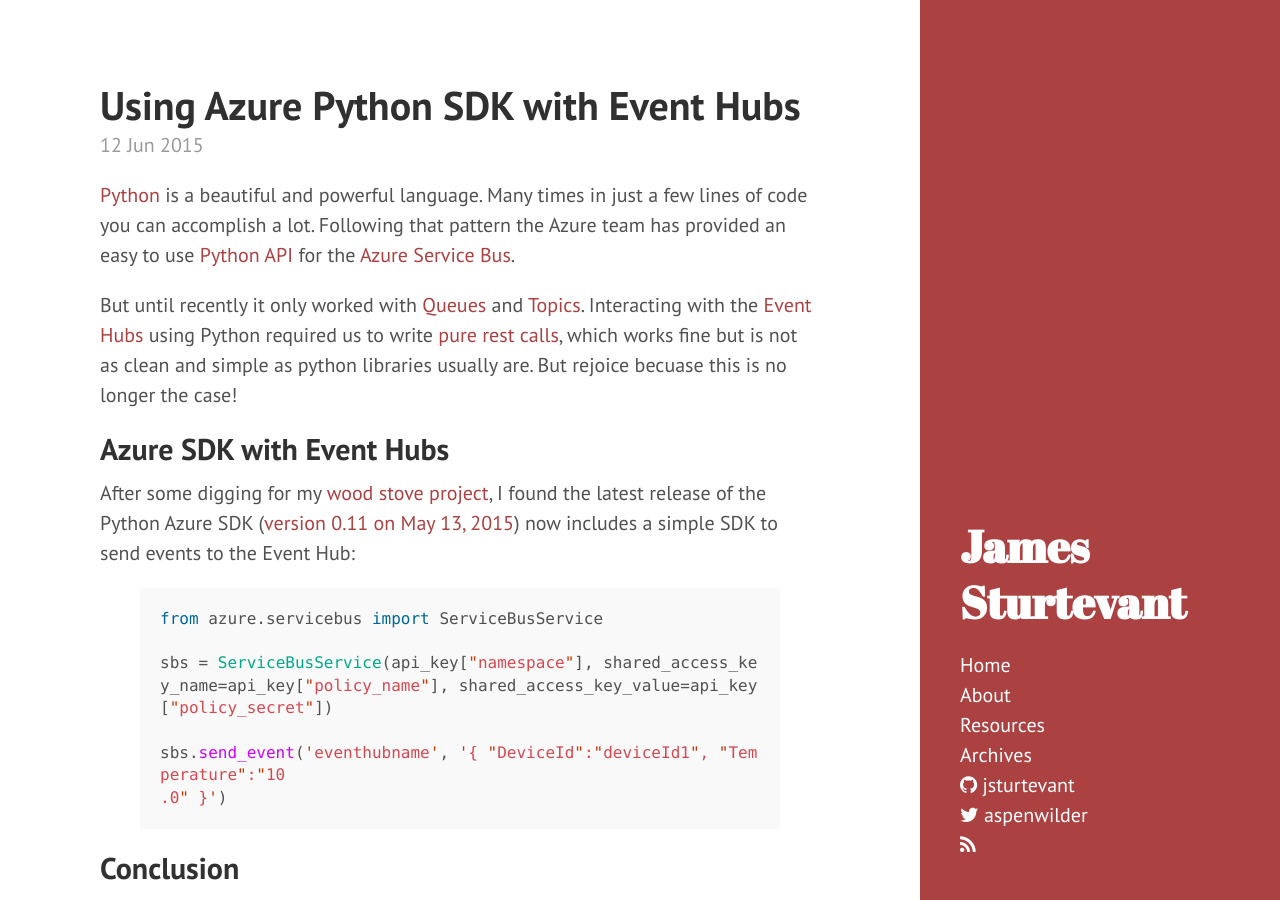
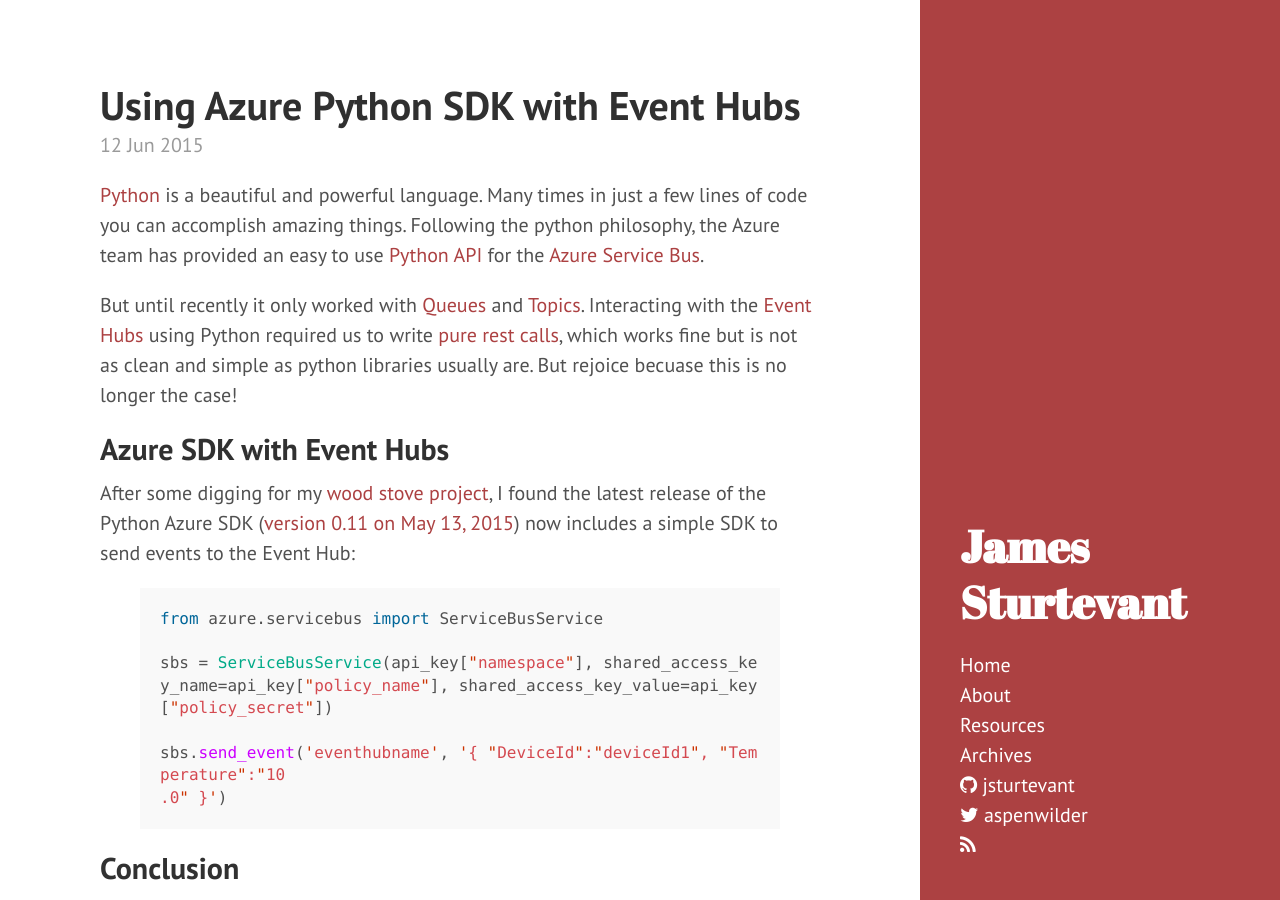
Before and after one commit to jsturtevant/jsturtevant.github.io, a Jekyll site: the page built from _posts/2015-06-12-using-azure-python-sdk-with-event-hubs.markdown, in a window 1280 px wide and 900 px high. Built offline with Jekyll 4.4.1, drawn with Linux system fonts in a browser that asks for light colours; nearby versions of some CDN libraries; Markdown is read by kramdown in place of the engine named in the settings; comment, search, counter and statistics services are not loaded.

Commit message:
updated wording

```diff
--- a/_posts/2015-06-12-using-azure-python-sdk-with-event-hubs.markdown
+++ b/_posts/2015-06-12-using-azure-python-sdk-with-event-hubs.markdown
@@ -9,7 +9,7 @@ categories:
   - IoT
 ---
 
-[Python](https://www.python.org/) is a beautiful and powerful language.  Many times in just a few lines of code you can accomplish a lot.  Following that pattern the Azure team has provided an easy to use [Python API](https://github.com/Azure/azure-sdk-for-python) for the [Azure Service Bus](http://azure.microsoft.com/en-us/services/service-bus/).
+[Python](https://www.python.org/) is a beautiful and powerful language.  Many times in just a few lines of code you can accomplish amazing things.  Following the python philosophy, the Azure team has provided an easy to use [Python API](https://github.com/Azure/azure-sdk-for-python) for the [Azure Service Bus](http://azure.microsoft.com/en-us/services/service-bus/).
 
 But until recently it only worked with [Queues](https://azure.microsoft.com/en-us/documentation/articles/service-bus-dotnet-how-to-use-queues/) and [Topics](https://azure.microsoft.com/en-us/documentation/articles/service-bus-dotnet-how-to-use-topics-subscriptions/). Interacting with the [Event Hubs](http://azure.microsoft.com/en-us/services/event-hubs/) using Python required us to write [pure rest calls](http://blog.kloud.com.au/2014/10/11/the-internet-of-things-with-arduino-azure-event-hubs-and-the-azure-python-sdk/), which works fine but is not as clean and simple as python libraries usually are.  But rejoice becuase this is no longer the case!
 
```
